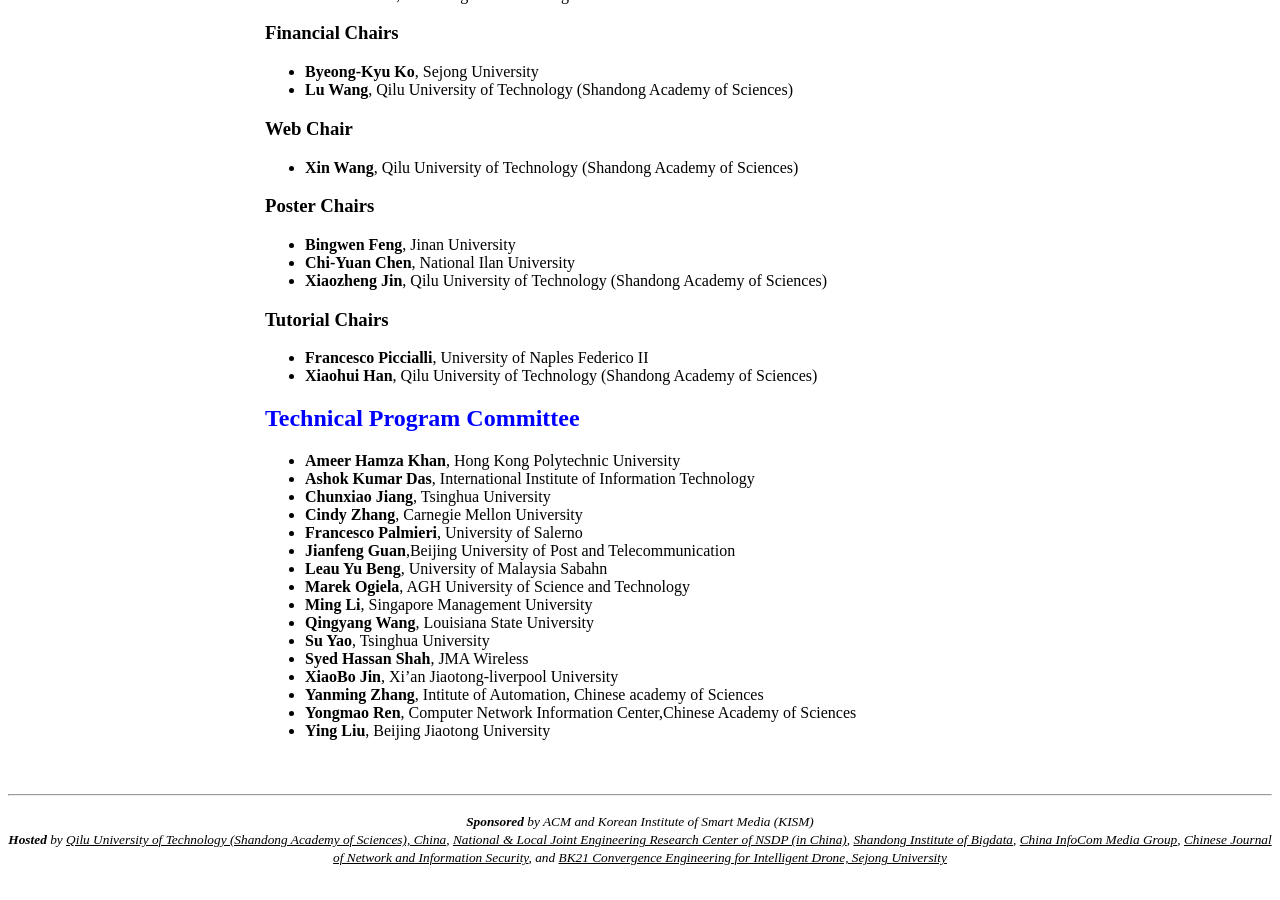
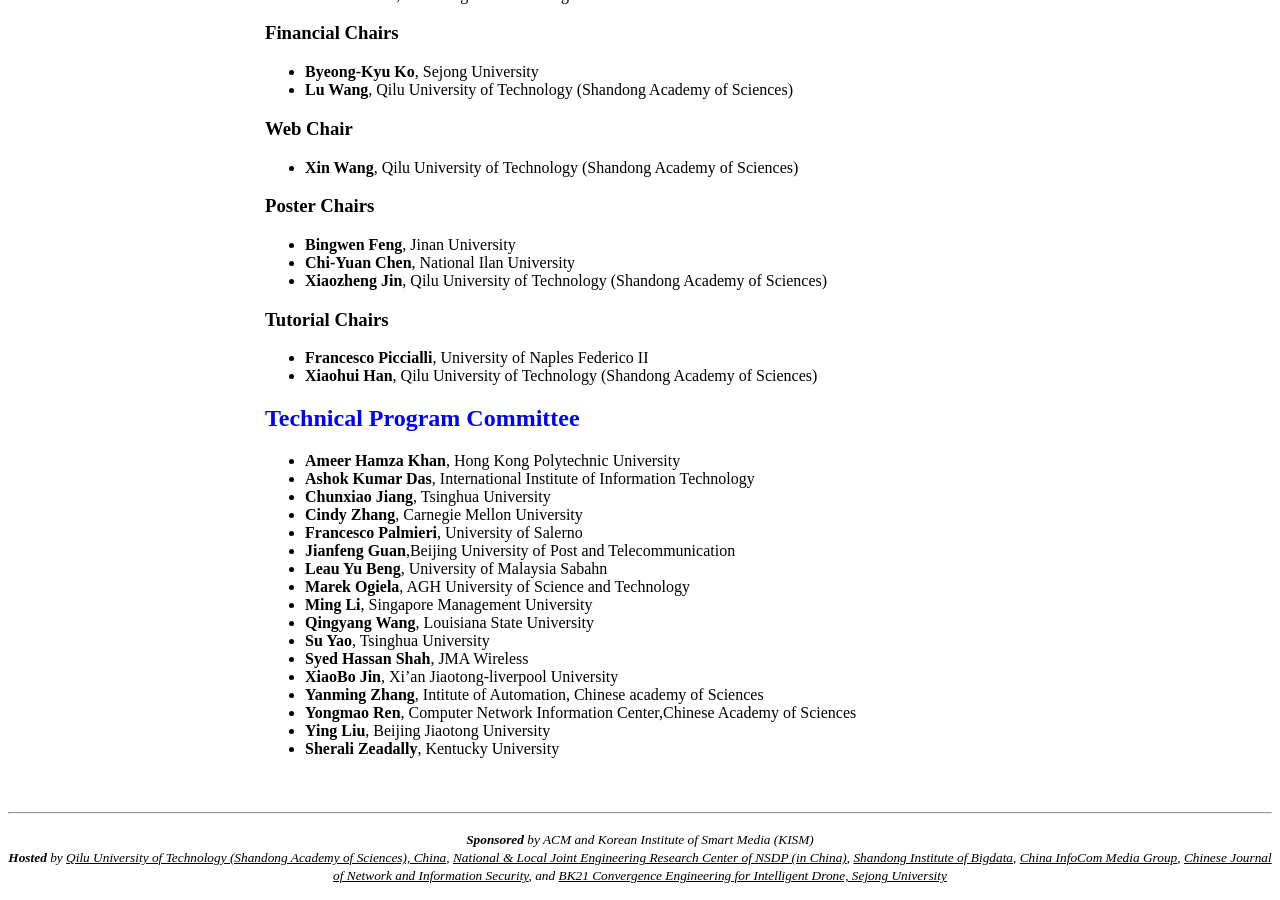
Before and after one commit to icea-conf/2021, a Jekyll site: the page built from committee/index.html, in a window 1280 px wide and 900 px high, scrolled down 1145 px. Built offline with Jekyll 4.4.1, drawn with Linux system fonts in a browser that asks for light colours.

Commit message:
Update index.html

```diff
--- a/committee/index.html
+++ b/committee/index.html
@@ -103,6 +103,7 @@
 				<li><b>Yanming Zhang</b>, Intitute of Automation, Chinese academy of Sciences</li>
 				<li><b>Yongmao Ren</b>, Computer Network Information Center,Chinese Academy of Sciences</li>
 				<li><b>Ying Liu</b>, Beijing Jiaotong University</li>
+				<li><b>Sherali Zeadally</b>, Kentucky University</li>
 			</ul>
 		</div>
 	</div>
```
